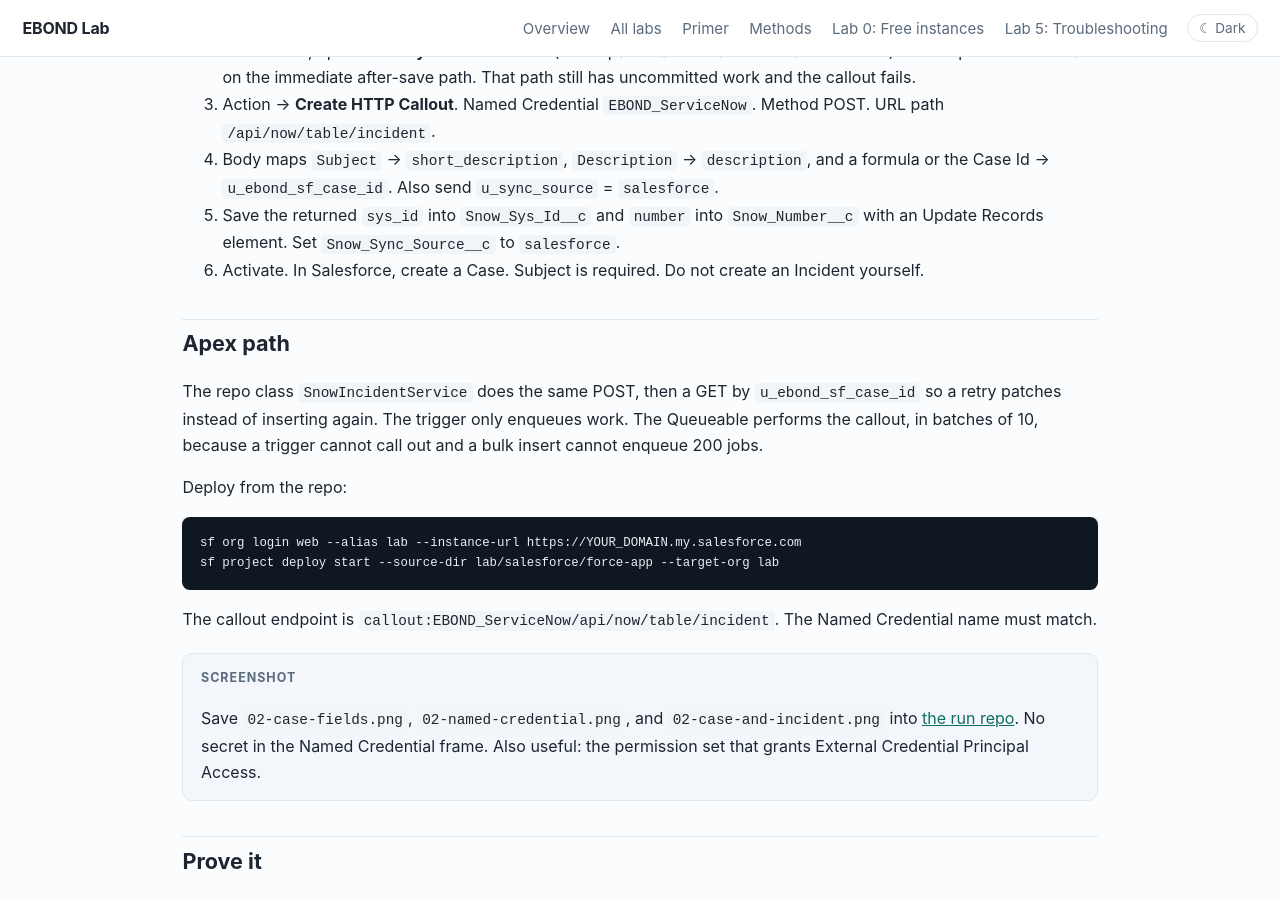
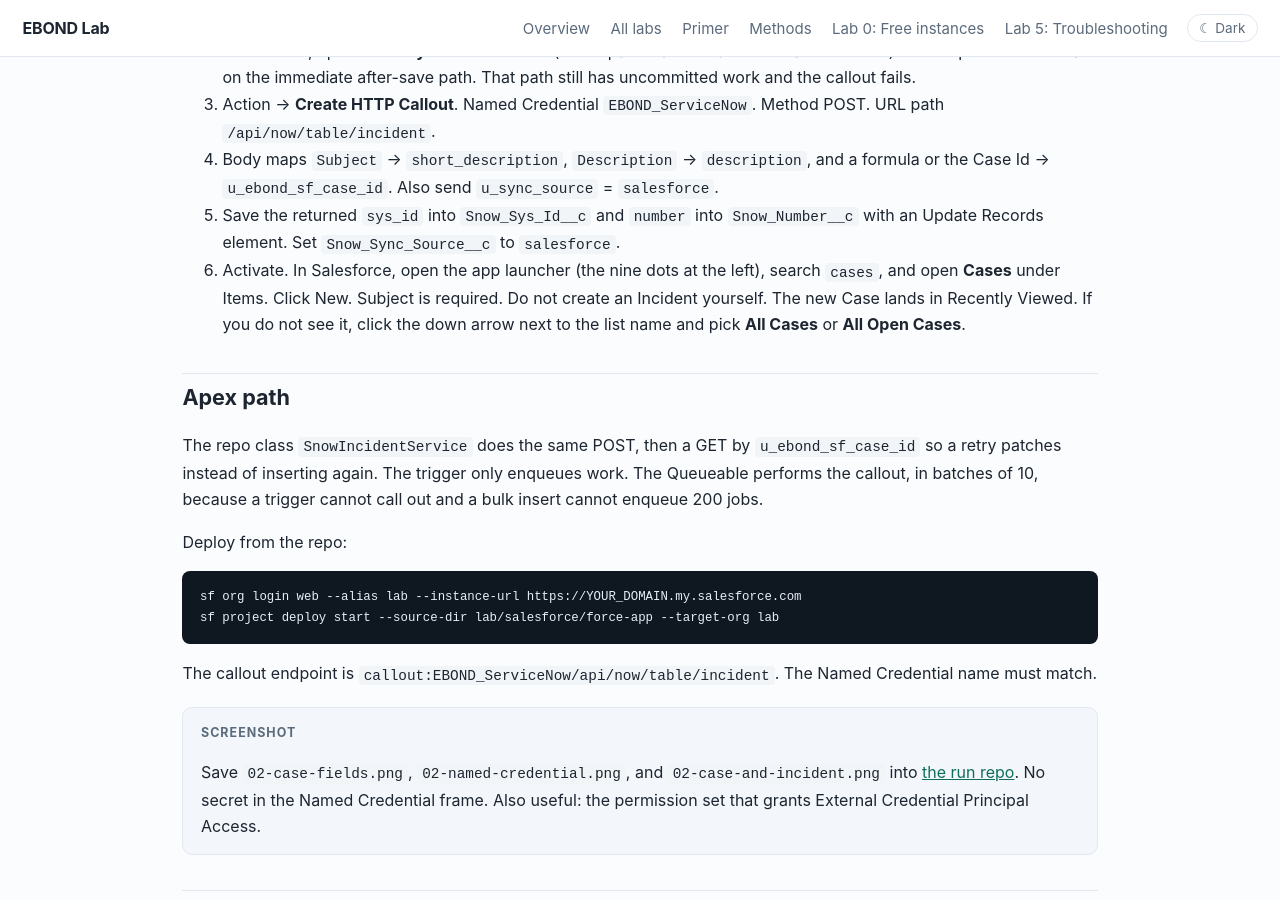
Before and after one commit to eltonaguiar/EBOND_ServiceNowSalesforce, a Jekyll site: the page built from site/labs/02-salesforce-to-snow.md, in a window 1280 px wide and 900 px high, scrolled down 4113 px. Built offline with Jekyll 4.4.1, drawn with Linux system fonts in a browser that asks for light colours.

Commit message:
Tell the reader to open Cases from the app launcher and switch the list view.

```diff
--- a/site/labs/02-salesforce-to-snow.md
+++ b/site/labs/02-salesforce-to-snow.md
@@ -162,7 +162,7 @@ Use this if you do not want to deploy code.
 3. Action → **Create HTTP Callout**. Named Credential `EBOND_ServiceNow`. Method POST. URL path `/api/now/table/incident`.
 4. Body maps `Subject` → `short_description`, `Description` → `description`, and a formula or the Case Id → `u_ebond_sf_case_id`. Also send `u_sync_source` = `salesforce`.
 5. Save the returned `sys_id` into `Snow_Sys_Id__c` and `number` into `Snow_Number__c` with an Update Records element. Set `Snow_Sync_Source__c` to `salesforce`.
-6. Activate. In Salesforce, create a Case. Subject is required. Do not create an Incident yourself.
+6. Activate. In Salesforce, open the app launcher (the nine dots at the left), search `cases`, and open **Cases** under Items. Click New. Subject is required. Do not create an Incident yourself. The new Case lands in Recently Viewed. If you do not see it, click the down arrow next to the list name and pick **All Cases** or **All Open Cases**.
 
 ## Apex path {#apex}
 
```
